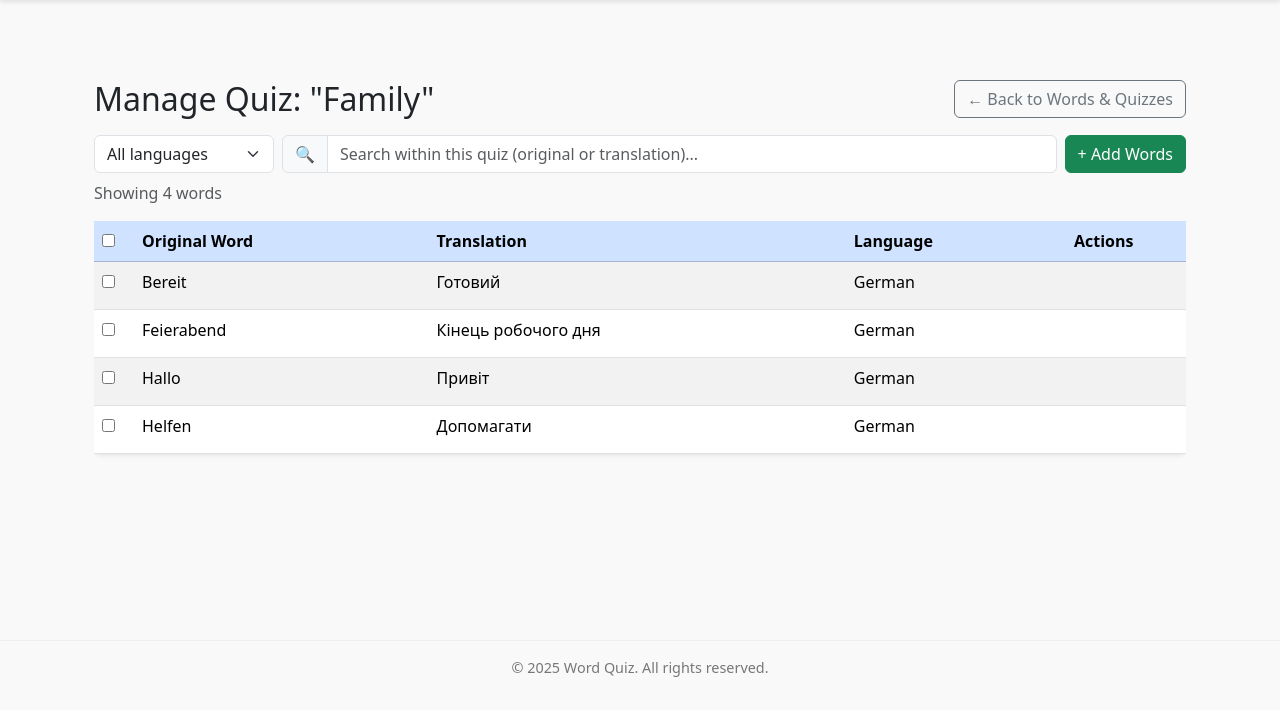
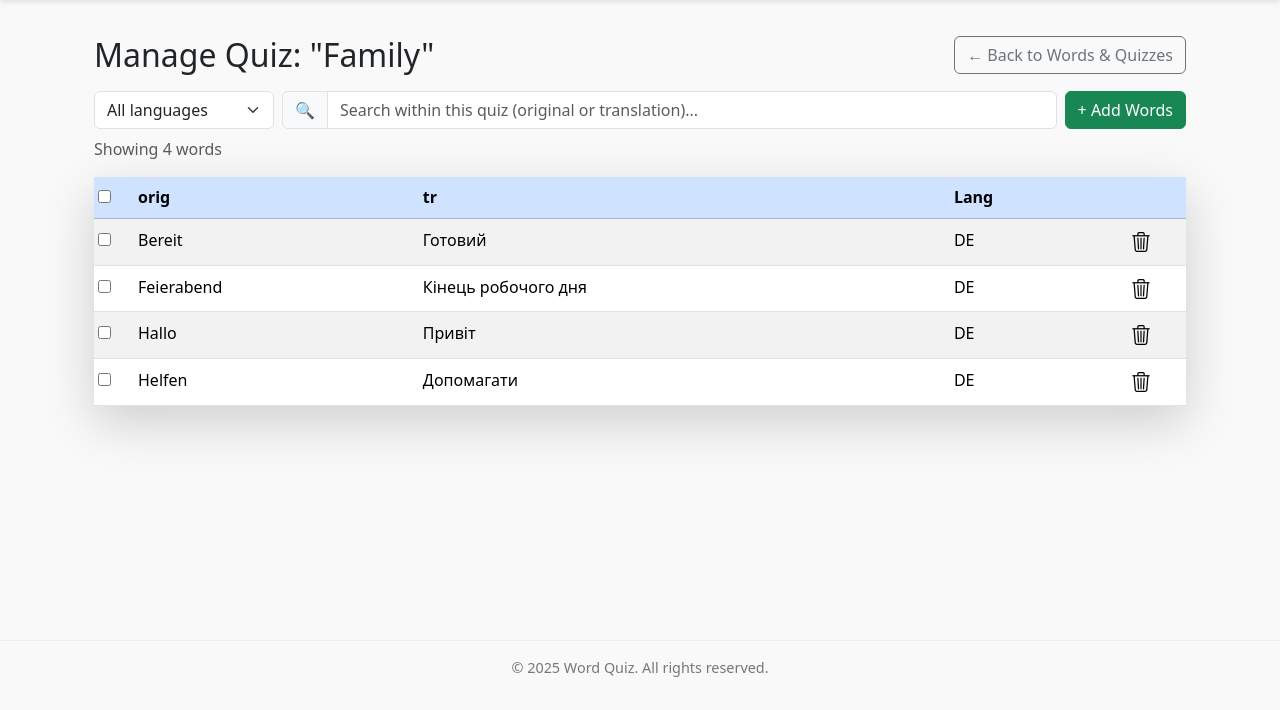
Before and after one commit to nazar-guschak/WordQuiz_WebApp, a Django app: page /quiz/3/ in a window 1280 px wide. Shown: the part 57-767 px from the top of the page. Run offline with Django 5.2, Linux system fonts and the light colour scheme; data comes from the database, SQL or seed files in the repository; both versions use the stored data as it was after the commit.

```diff
--- a/quiz/static/quiz/js/quiz_manage_words.js
+++ b/quiz/static/quiz/js/quiz_manage_words.js
@@ -177,9 +177,11 @@ document.addEventListener("DOMContentLoaded", () => {
 
   if (quizWordTableBody) {
     quizWordTableBody.addEventListener("click", (e) => {
-      if (!e.target.classList.contains("remove-word-btn")) return;
+      // support clicks directly on the icon or any wrapper that has this class
+      const removeBtn = e.target.closest(".remove-word-btn");
+      if (!removeBtn) return;
 
-      const row = e.target.closest("tr[data-word-id]");
+      const row = removeBtn.closest("tr[data-word-id]");
       if (!row) return;
 
       const wordId = row.dataset.wordId;
@@ -261,6 +263,13 @@ document.addEventListener("DOMContentLoaded", () => {
     updateAvailableWordCount();
   }
 
+  if (availableSearchInput) {
+    availableSearchInput.addEventListener("input", applyAvailableFilters);
+  }
+  if (availableLanguageFilter) {
+    availableLanguageFilter.addEventListener("change", applyAvailableFilters);
+  }
+
   if (addWordsBtn && addWordsModal && availableTableBody) {
     addWordsBtn.addEventListener("click", () => {
       // reset filters & checkboxes
@@ -277,13 +286,6 @@ document.addEventListener("DOMContentLoaded", () => {
       updateAvailableWordCount();
       addWordsModal.show();
     });
-  }
-
-  if (availableSearchInput) {
-    availableSearchInput.addEventListener("input", applyAvailableFilters);
-  }
-  if (availableLanguageFilter) {
-    availableLanguageFilter.addEventListener("change", applyAvailableFilters);
   }
 
   // Select all available words
--- a/quiz/templates/base.html
+++ b/quiz/templates/base.html
@@ -5,30 +5,21 @@
     <meta name="viewport" content="width=device-width, initial-scale=1.0">
     <title>{% block title %}Word Quiz{% endblock %}</title>
     <link rel="stylesheet" href="https://cdn.jsdelivr.net/npm/bootstrap@5.3.3/dist/css/bootstrap.min.css">
+    <link rel="stylesheet" href="https://cdn.jsdelivr.net/npm/bootstrap-icons@1.11.3/font/bootstrap-icons.css">
 <style>
+  /* ===========================
+     Base layout & typography
+     =========================== */
   body {
     background-color: #f9f9f9;
     font-family: system-ui, sans-serif;
   }
-    nav.navbar {
-        background-color: #ffffff;
-        box-shadow: 0 2px 5px rgba(0,0,0,0.1);
-    }
-    .navbar-brand {
-        font-weight: 600;
-        font-size: 1.3rem;
-    }
-    .nav-link {
-        color: #333 !important;
-        font-weight: 500;
-    }
-    .nav-link:hover {
-        color: #0d6efd !important;
-    }
+
   main {
     padding: 2rem 1rem;
     min-height: 80vh;
   }
+
   footer {
     text-align: center;
     color: #777;
@@ -37,66 +28,145 @@
     font-size: 0.9rem;
   }
 
-    /* === Updated hover behavior for both buttons AND links === */
-
-    /* Hide all action buttons (both <button> and <a class="btn">) */
-    .action-buttons button,
-    .action-buttons a.btn {
-        opacity: 0;
-        visibility: hidden;
-        transition: opacity 0.2s ease;
+  /* ===========================
+     Navbar
+     =========================== */
+  nav.navbar {
+    background-color: #ffffff;
+    box-shadow: 0 2px 5px rgba(0,0,0,0.1);
   }
 
-    /* Show on row hover */
-    tr:hover .action-buttons button,
-    tr:hover .action-buttons a.btn {
-        opacity: 1;
-        visibility: visible;
+  .navbar-brand {
+    font-weight: 600;
+    font-size: 1.3rem;
   }
 
+  .nav-link {
+    color: #333 !important;
+    font-weight: 500;
+  }
 
-    /* === Matching quiz styles === */
+  .nav-link:hover {
+    color: #0d6efd !important;
+  }
 
+  /* ===========================
+     Tables & row layout
+     =========================== */
+
+  /* Consistent vertical padding for all table rows,
+     and prevent text from overlapping into next columns */
+  .table td,
+  .table th {
+    padding-top: 0.55rem;
+    padding-bottom: 0.55rem;
+    overflow: hidden;
+    text-overflow: ellipsis;
+  }
+
+  /* Keep cell content on a single line and cut off with ellipsis instead of overlapping */
+  .table td {
+    white-space: nowrap;
+  }
+
+  /* Remove extra bottom gap when needed */
+  .table-no-gap {
+    margin-bottom: 0;
+  }
+
+  /* Prevent action icons from wrapping */
+  .action-buttons {
+    white-space: nowrap;
+  }
+
+  /* ===========================
+     Icon action buttons (edit / delete)
+     =========================== */
+  .icon-action {
+    display: inline-flex;
+    align-items: center;
+    justify-content: center;
+
+    padding: 4px;
+    margin: 0;
+    border: none;
+    background: transparent;
+    border-radius: 6px;
+    outline: none;
+    cursor: pointer;
+
+    transition:
+      background-color 0.15s ease,
+      color 0.15s ease,
+      transform 0.15s ease;
+  }
+
+  /* Ensure the icon itself doesn’t stretch line height */
+  .icon-action i {
+    line-height: 1;
+  }
+
+  .icon-action.edit:hover {
+    background-color: rgba(13, 110, 253, 0.1);
+    color: #0d6efd;
+    transform: translateY(-1px);
+  }
+
+  .icon-action.delete:hover {
+    background-color: rgba(220, 53, 69, 0.1);
+    color: #dc3545;
+    transform: translateY(-1px);
+  }
+
+  /* Always show action icons in the quizzes table (in case of old hover-hide rules) */
+  #quiz-table-body .action-buttons,
+  #quiz-table-body .action-buttons * {
+    opacity: 1 !important;
+    visibility: visible !important;
+  }
+
+  /* ===========================
+     Matching quiz styles
+     =========================== */
   .match-item {
     padding-top: 0.9rem;
     padding-bottom: 0.9rem;
     font-size: 1.05rem;
   }
 
-
   .match-selected {
     border-width: 2px;
-        box-shadow: 0 0 0 2px rgba(13,110,253,0.35);
-        background-color: rgba(13,110,253,0.06);
+    box-shadow: 0 0 0 2px rgba(13, 110, 253, 0.35);
+    background-color: rgba(13, 110, 253, 0.06);
   }
 
-    /* base paired state (before correctness is shown) */
+  /* Base paired state (before correctness is shown) */
   .match-paired {
     color: #0b3b73;
   }
 
-    /* Four distinct pastel hues */
+  /* Four distinct pastel hues for different pairs */
   .match-pair-1 {
-        background-color: #E8D7F1;  /* light blue */
+    background-color: #E8D7F1;
     border-color: #90caf9;
   }
 
   .match-pair-2 {
-        background-color: #D3BCCC;  /* light cyan */
+    background-color: #D3BCCC;
     border-color: #80deea;
   }
 
   .match-pair-3 {
-        background-color: #A167A5;  /* light green */
+    background-color: #A167A5;
     border-color: #a5d6a7;
   }
 
   .match-pair-4 {
-        background-color: #C196FB;  /* light purple */
+    background-color: #C196FB;
     border-color: #ce93d8;
   }
 
-    /* After Check Answer */
+  /* After "Check Answer" */
   .match-correct {
     background-color: #d1e7dd !important;
     border-color: #badbcc !important;
@@ -111,7 +181,28 @@
     pointer-events: none;
     opacity: 0.9;
   }
+
+  /* ===========================
+     Mobile table tweaks
+     =========================== */
+  @media (max-width: 768px) {
+    /* Let tables use full width but avoid breaking words into single letters */
+    .table {
+      table-layout: fixed;
+      width: 100%;
+    }
+
+    .table td,
+    .table th {
+      white-space: nowrap;
+      word-break: normal;
+      overflow-wrap: normal;
+    }
+  }
 </style>
+
+
+
 </head>
 <body>
     <nav class="navbar navbar-expand-lg">
--- a/quiz/templates/quiz/partials/manage/_quiz_words_table.html
+++ b/quiz/templates/quiz/partials/manage/_quiz_words_table.html
@@ -1,9 +1,9 @@
 {# templates/quiz/partials/manage/_quiz_words_table.html #}
 
-<!-- Filter + Search + Add + Bulk delete -->
+{# ========== Filter + Search + Add + Bulk delete ========== #}
 <div class="d-flex flex-wrap gap-2 mb-2 align-items-center">
   <div class="d-flex flex-grow-1 gap-2">
-    <!-- Language dropdown (left) -->
+    {# Language dropdown (left) #}
     <div class="flex-shrink-0" style="min-width: 180px;">
       <select id="quiz-language-filter" class="form-select">
         <option value="">All languages</option>
@@ -12,7 +12,8 @@
         {% endfor %}
       </select>
     </div>
-    <!-- Search input -->
+
+    {# Search input #}
     <div class="input-group flex-grow-1">
       <span class="input-group-text">🔍</span>
       <input
@@ -27,45 +28,66 @@
   <button id="open-add-words-modal-btn" class="btn btn-success flex-shrink-0">
     + Add Words
   </button>
-  <button id="bulk-delete-btn" class="btn btn-danger flex-shrink-0 d-none" disabled>
+  <button
+    id="bulk-delete-btn"
+    class="btn btn-danger flex-shrink-0 d-none"
+    disabled
+  >
     Delete selected
   </button>
 </div>
 
-<!-- Dynamic word count for quiz words -->
+{# ========== Dynamic word count for quiz words ========== #}
 <p class="text-muted mb-3" id="quiz-word-count-text">
   Showing
   <span id="quiz-word-count-number">{{ quiz_words|length }}</span>
   word{% if quiz_words|length != 1 %}s{% endif %}
 </p>
 
-<!-- Words in this quiz -->
-<div class="table-responsive">
-  <table class="table table-striped table-hover shadow-sm bg-white rounded">
+{# ========== Words in this quiz ========== #}
+<div class="table-responsive table-wrapper shadow-lg">
+  <table class="table table-striped table-hover table-sm table-no-gap mb-0">
     <thead class="table-primary">
       <tr>
         <th style="width:40px;">
           <input type="checkbox" id="quiz-word-select-all">
         </th>
-        <th>Original Word</th>
-        <th>Translation</th>
-        <th>Language</th>
-        <th style="width: 120px;">Actions</th>
+
+        <th>orig</th>
+        <th>tr</th>
+
+        {# Language column hidden on mobile #}
+        <th class="d-none d-sm-table-cell">Lang</th>
+
+        <th class="text-center" style="width: 90px;"></th>
       </tr>
     </thead>
+
     <tbody id="quiz-word-table-body">
       {% for word in quiz_words %}
         <tr data-word-id="{{ word.id }}" data-language="{{ word.language }}">
           <td>
             <input type="checkbox" class="quiz-word-checkbox">
           </td>
+
           <td>{{ word.original_word }}</td>
           <td>{{ word.translation }}</td>
-          <td>{{ word.get_language_display }}</td>
-          <td class="action-buttons">
-            <button class="btn btn-sm btn-danger remove-word-btn">
-              Delete
-            </button>
+
+          {# Hidden on mobile #}
+          <td class="d-none d-sm-table-cell">
+            {{ word.language|upper }}
+          </td>
+
+          <td class="text-center">
+            <div class="d-flex justify-content-center">
+              <i
+                class="bi bi-trash3 fs-5 icon-action delete remove-word-btn"
+                role="button"
+                tabindex="0"
+                title="Remove from quiz"
+                aria-label="Remove word from this quiz"
+              ></i>
+            </div>
           </td>
         </tr>
       {% empty %}
--- a/quiz/templates/quiz/partials/quiz/_selection.html
+++ b/quiz/templates/quiz/partials/quiz/_selection.html
@@ -46,9 +46,6 @@
                   </option>
                 {% endfor %}
               </select>
-              <small class="text-muted">
-                This applies only when "General quiz" is selected.
-              </small>
             </div>
           {% endif %}
 
@@ -61,7 +58,7 @@
             Start Quiz
           </button>
 
-          <p class="mt-3 mb-0 text-muted small">
+          <p class="mt-3 mb-0 text-muted small text-center">
             You can always come back here to change the quiz type.
           </p>
         </form>
--- a/quiz/templates/quiz/quiz_manage_words.html
+++ b/quiz/templates/quiz/quiz_manage_words.html
@@ -3,7 +3,7 @@
 {% load static %}
 
 {% block content %}
-<div class="container mt-5"
+<div class="container mt-1"
      id="quiz-manage-root"
      data-quiz-id="{{ quiz.id }}"
      data-add-url="{% url 'quiz:quiz_add_words' quiz.id %}"
--- a/quiz/templates/quiz/words_and_quizzes.html
+++ b/quiz/templates/quiz/words_and_quizzes.html
@@ -3,7 +3,7 @@
 {% load static %}
 
 {% block content %}
-<div class="container mt-5">
+<div class="container mt-1">
   <h2 class="mb-4 text-center">Words &amp; Custom Quizzes</h2>
 
   <!-- Tabs -->
```
Also changed, not shown: quiz/static/quiz/js/words_and_quizzes.js (+37 -15 lines), quiz/templates/quiz/partials/quizzes/_quizzes_tab.html (+44 -20 lines), quiz/templates/quiz/partials/words/_words_tab.html (+63 -27 lines), db.sqlite3. Lines whose indentation alone changed are shown as unchanged.
